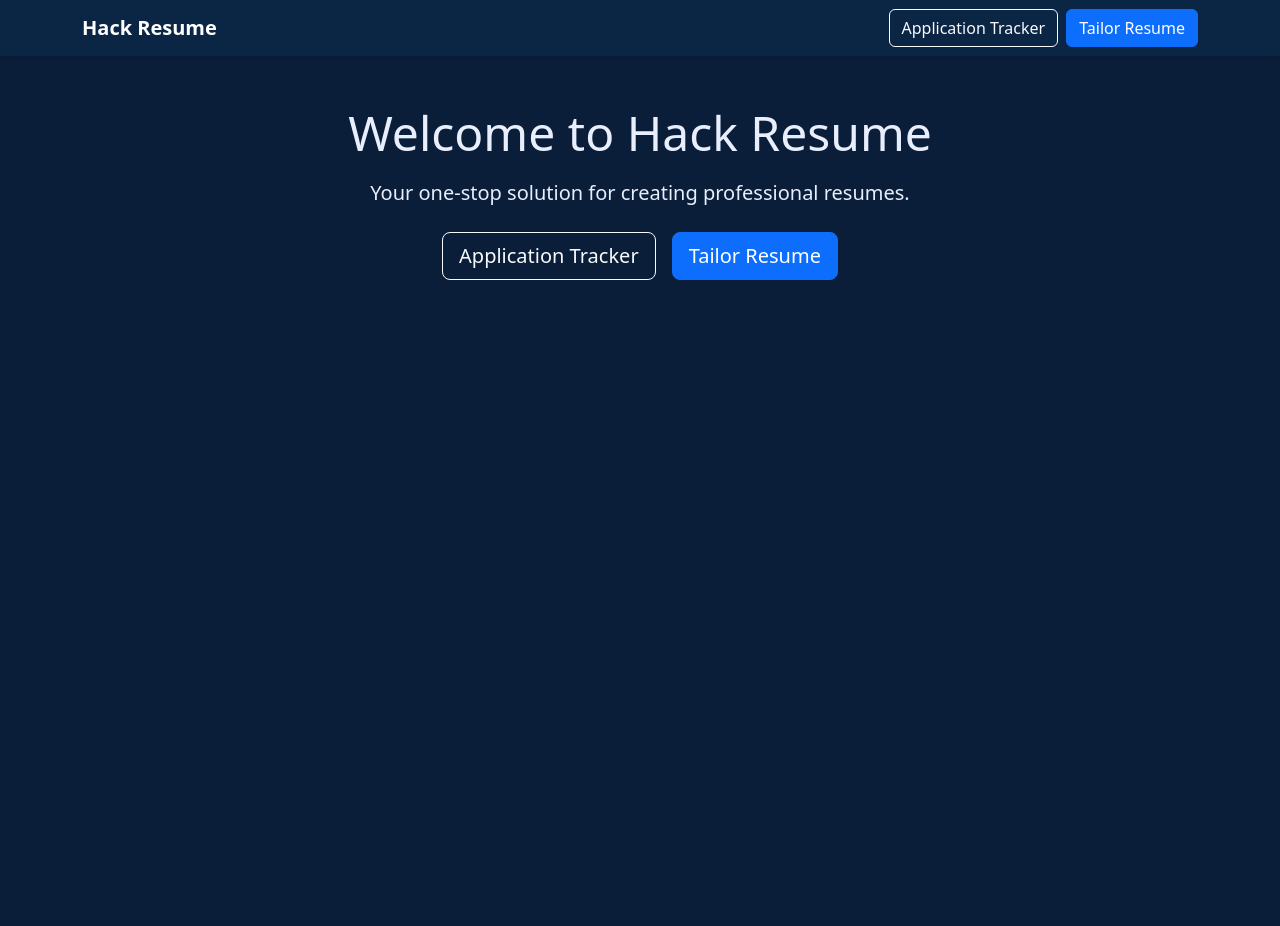
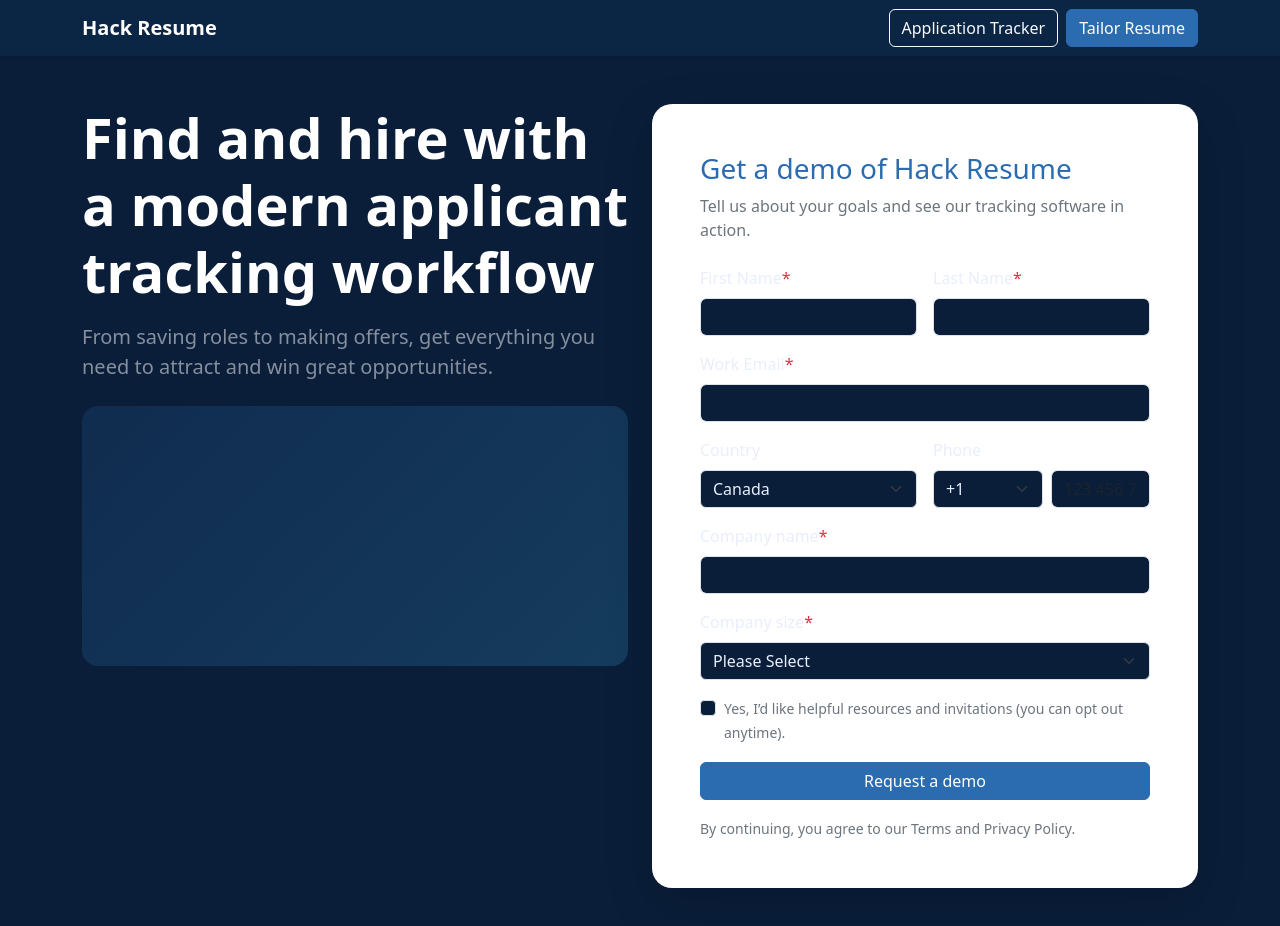
Before and after one commit to Sandhya-ad/hackResume, a React (Create React App) app in the folder hack_resume/: page / in a window 1280 px wide. Shown: the top 926 px of the page. Before the commit the page ends 800 px from the top, so only its background shows below. Built offline with nearby package versions, Linux system fonts and the light colour scheme.

Commit message:
Update Home with signup form and theme styles

```diff
--- a/hack_resume/src/pages/Home.jsx
+++ b/hack_resume/src/pages/Home.jsx
@@ -1,8 +1,38 @@
-// src/pages/Home.jsx
-import { Navbar, Container, Button } from 'react-bootstrap';
-import { Link } from 'react-router-dom';
+import React, { useState } from "react";
+import { Navbar, Container, Button, Row, Col, Card, Form } from "react-bootstrap";
+import { Link } from "react-router-dom";
 
 export default function Home() {
+  const [form, setForm] = useState({
+    firstName: "", lastName: "", email: "",
+    phoneCountry: "Canada", phoneCode: "+1",
+    company: "", companySize: "", marketing: false,
+  });
+  const [errors, setErrors] = useState({});
+
+  const onChange = (e) => {
+    const { name, value, type, checked } = e.target;
+    setForm((f) => ({ ...f, [name]: type === "checkbox" ? checked : value }));
+  };
+
+  const validate = () => {
+    const e = {};
+    if (!form.firstName.trim()) e.firstName = "Please complete this required field.";
+    if (!form.lastName.trim()) e.lastName = "Please complete this required field.";
+    if (!/^\S+@\S+\.\S+$/.test(form.email)) e.email = "Please enter a valid email.";
+    if (!form.company.trim()) e.company = "Please complete this required field.";
+    if (!form.companySize) e.companySize = "Please complete this required field.";
+    setErrors(e);
+    return Object.keys(e).length === 0;
+  };
+
+  const onSubmit = (ev) => {
+    ev.preventDefault();
+    if (!validate()) return;
+    // TODO: Connect to your backend; for now navigate to applications
+    window.location.href = "/applications";
+  };
+
   return (
     <>
       <Navbar expand="md" variant="dark" className="bg-navy shadow-sm">
@@ -20,20 +50,134 @@
         </Container>
       </Navbar>
 
-      <main className="py-5">
-        <Container className="text-center">
-          <h1 className="display-5 mb-3">Welcome to Hack Resume</h1>
-          <p className="lead mb-4">Your one-stop solution for creating professional resumes.</p>
-          <div className="d-flex justify-content-center">
-            <Button as={Link} to="/applications" size="lg" variant="outline-light" className="me-3">
-              Application Tracker
-            </Button>
-            <Button as={Link} to="/tailor" size="lg" variant="primary">
-              Tailor Resume
-            </Button>
-          </div>
+      {/* Hero: left content, right signup card */}
+      <section className="hero-dark py-5">
+        <Container>
+          <Row className="align-items-start g-4">
+            {/* Left side headline & blurb */}
+            <Col lg={6}>
+              <h1 className="display-4 fw-bold text-white lh-tight">
+                Find and hire with a modern applicant tracking workflow
+              </h1>
+              <p className="lead text-white-50 mt-3">
+                From saving roles to making offers, get everything you need to attract and win great opportunities.
+              </p>
+              <div className="mt-4">
+                <div className="mock-screenshot" />
+              </div>
+            </Col>
+
+            {/* Right side signup form in white card */}
+            <Col lg={6}>
+              <Card className="signup-card shadow-lg border-0">
+                <Card.Body className="p-4 p-md-5">
+                  <h2 className="h3 text-primary mb-2">Get a demo of Hack Resume</h2>
+                  <p className="text-secondary mb-4">
+                    Tell us about your goals and see our tracking software in action.
+                  </p>
+
+                  <Form onSubmit={onSubmit} noValidate>
+                    <Row className="g-3">
+                      <Col md={6}>
+                        <Form.Label>First Name<span className="text-danger">*</span></Form.Label>
+                        <Form.Control
+                          name="firstName" value={form.firstName} onChange={onChange}
+                          className={errors.firstName ? "is-invalid" : ""} autoComplete="given-name"
+                        />
+                        {errors.firstName && <div className="invalid-feedback">{errors.firstName}</div>}
+                      </Col>
+                      <Col md={6}>
+                        <Form.Label>Last Name<span className="text-danger">*</span></Form.Label>
+                        <Form.Control
+                          name="lastName" value={form.lastName} onChange={onChange}
+                          className={errors.lastName ? "is-invalid" : ""} autoComplete="family-name"
+                        />
+                        {errors.lastName && <div className="invalid-feedback">{errors.lastName}</div>}
+                      </Col>
+
+                      <Col xs={12}>
+                        <Form.Label>Work Email<span className="text-danger">*</span></Form.Label>
+                        <Form.Control
+                          type="email" name="email" value={form.email} onChange={onChange}
+                          className={errors.email ? "is-invalid" : ""} autoComplete="email"
+                        />
+                        {errors.email && <div className="invalid-feedback">{errors.email}</div>}
+                      </Col>
+
+                      <Col md={6}>
+                        <Form.Label>Country</Form.Label>
+                        <Form.Select name="phoneCountry" value={form.phoneCountry} onChange={onChange}>
+                          <option>Canada</option><option>United States</option>
+                          <option>United Kingdom</option><option>India</option><option>Other</option>
+                        </Form.Select>
+                      </Col>
+                      <Col md={6}>
+                        <Form.Label>Phone</Form.Label>
+                        <div className="d-flex">
+                          <Form.Select
+                            style={{ maxWidth: 110 }}
+                            name="phoneCode" value={form.phoneCode} onChange={onChange}
+                          >
+                            <option value="+1">+1</option>
+                            <option value="+44">+44</option>
+                            <option value="+61">+61</option>
+                            <option value="+91">+91</option>
+                          </Form.Select>
+                          <Form.Control placeholder="123 456 7890" className="ms-2" />
+                        </div>
+                      </Col>
+
+                      <Col xs={12}>
+                        <Form.Label>Company name<span className="text-danger">*</span></Form.Label>
+                        <Form.Control
+                          name="company" value={form.company} onChange={onChange}
+                          className={errors.company ? "is-invalid" : ""}
+                        />
+                        {errors.company && <div className="invalid-feedback">{errors.company}</div>}
+                      </Col>
+
+                      <Col xs={12}>
+                        <Form.Label>Company size<span className="text-danger">*</span></Form.Label>
+                        <Form.Select
+                          name="companySize" value={form.companySize} onChange={onChange}
+                          className={errors.companySize ? "is-invalid" : ""}
+                        >
+                          <option value="">Please Select</option>
+                          <option>1–10</option><option>11–50</option>
+                          <option>51–200</option><option>201–500</option><option>500+</option>
+                        </Form.Select>
+                        {errors.companySize && <div className="invalid-feedback">{errors.companySize}</div>}
+                      </Col>
+
+                      <Col xs={12}>
+                        <Form.Check
+                          type="checkbox" id="marketing" name="marketing"
+                          checked={form.marketing} onChange={onChange}
+                          label={
+                            <small className="text-secondary">
+                              Yes, I’d like helpful resources and invitations (you can opt out anytime).
+                            </small>
+                          }
+                        />
+                      </Col>
+
+                      <Col xs={12} className="d-grid">
+                        <Button type="submit" variant="primary">Request a demo</Button>
+                      </Col>
+
+                      <Col xs={12}>
+                        <small className="text-secondary">
+                          By continuing, you agree to our Terms and Privacy Policy.
+                        </small>
+                      </Col>
+                    </Row>
+                  </Form>
+                </Card.Body>
+              </Card>
+            </Col>
+          </Row>
         </Container>
-      </main>
+      </section>
     </>
   );
 }
--- a/hack_resume/src/theme.css
+++ b/hack_resume/src/theme.css
@@ -1,9 +1,15 @@
 :root{
   --bs-body-bg: #0a1e3a;     /* deep navy page bg */
   --bs-body-color: #e8eefc;  /* soft light text */
-    --bs-primary: #2b6cb0;     /* button/brand primary */
+  --bs-primary: #2b6cb0;     /* brand blue */
 }
+
 .bg-navy { background-color: #0b2545 !important; } /* navbar bg */
+
+/* Primary uses your CSS variable */
+.btn-primary { background-color: var(--bs-primary); border-color: var(--bs-primary); }
+.btn-primary:hover, .btn-primary:focus { filter: brightness(0.95); }
+.text-primary { color: var(--bs-primary) !important; }
 
 /* Subtle panels/columns on dark background */
 .kanban-col {
@@ -17,35 +23,31 @@
   border-radius: 14px;
   box-shadow: 0 8px 24px rgba(0,0,0,0.25);
 }
-  /* High-contrast inputs on dark backgrounds */
+
+/* Dark-input variants (only if you want inputs on dark bg) */
 .form-control-dark {
   color: #fff;
   background-color: rgba(255, 255, 255, 0.10);
   border-color: rgba(255, 255, 255, 0.25);
 }
-
-.form-control-dark::placeholder {
-    color: rgba(255, 255, 255, 0.65);
+.form-control-dark::placeholder { color: rgba(255,255,255,0.65); }
+.form-control-dark:focus {
+  color: #fff; background-color: rgba(255,255,255,0.14);
+  border-color: #86b7fe; box-shadow: 0 0 0 .2rem rgba(13,110,253,.25);
+}
+.form-select-dark {
+  color:#fff; background-color: rgba(255,255,255,0.10);
+  border-color: rgba(255,255,255,0.25);
+  background-image: var(--bs-form-select-bg-img);
+}
+.form-select-dark:focus {
+  color:#fff; background-color: rgba(255,255,255,0.14);
+  border-color:#86b7fe; box-shadow:0 0 0 .2rem rgba(13,110,253,.25);
 }
 
-.form-control-dark:focus {
-    color: #fff;
-    background-color: rgba(255, 255, 255, 0.14);
-    border-color: #86b7fe;               /* Bootstrap primary-ish focus */
-    box-shadow: 0 0 0 .2rem rgba(13, 110, 253, .25);
-  }
+/* Hero section bg = body bg; signup card white like the reference */
+.hero-dark { background: var(--bs-body-bg); }
+.signup-card { background:#fff; border-radius: 20px; }
 
-  /* Match the select to the input */
-.form-select-dark {
-    color: #fff;
-    background-color: rgba(255, 255, 255, 0.10);
-    border-color: rgba(255, 255, 255, 0.25);
-    background-image: var(--bs-form-select-bg-img); /* keep caret */
-  }
-
-.form-select-dark:focus {
-    color: #fff;
-    background-color: rgba(255, 255, 255, 0.14);
-    border-color: #86b7fe;
-    box-shadow: 0 0 0 .2rem rgba(13, 110, 253, .25);
-  }
+/* simple placeholder for left image */
+.mock-screenshot { height: 260px; border-radius: 16px; background: linear-gradient(135deg,#2b6cb0, #46c2ff); opacity:.18; }
```
Lines whose indentation alone changed are shown as unchanged.
